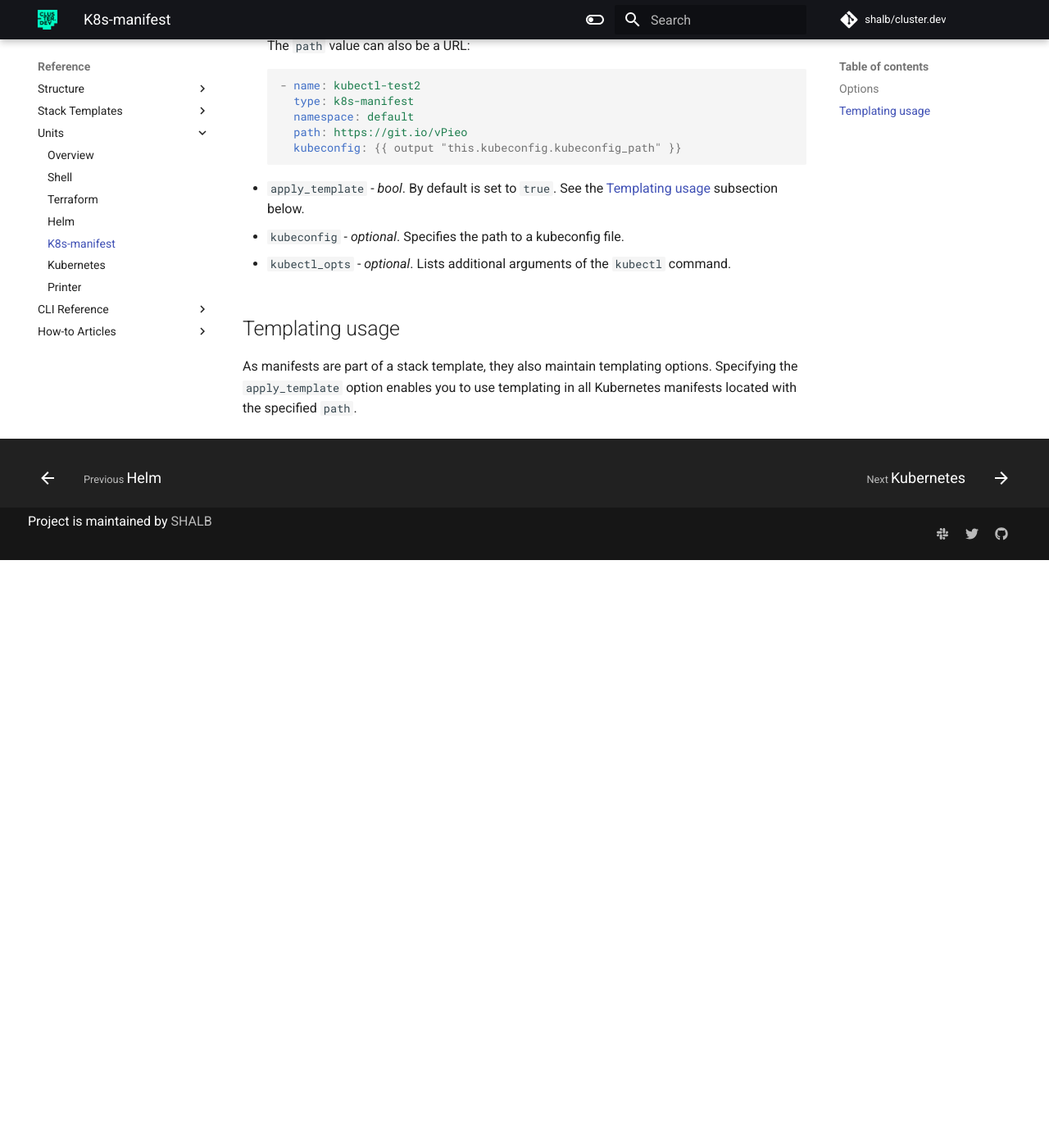
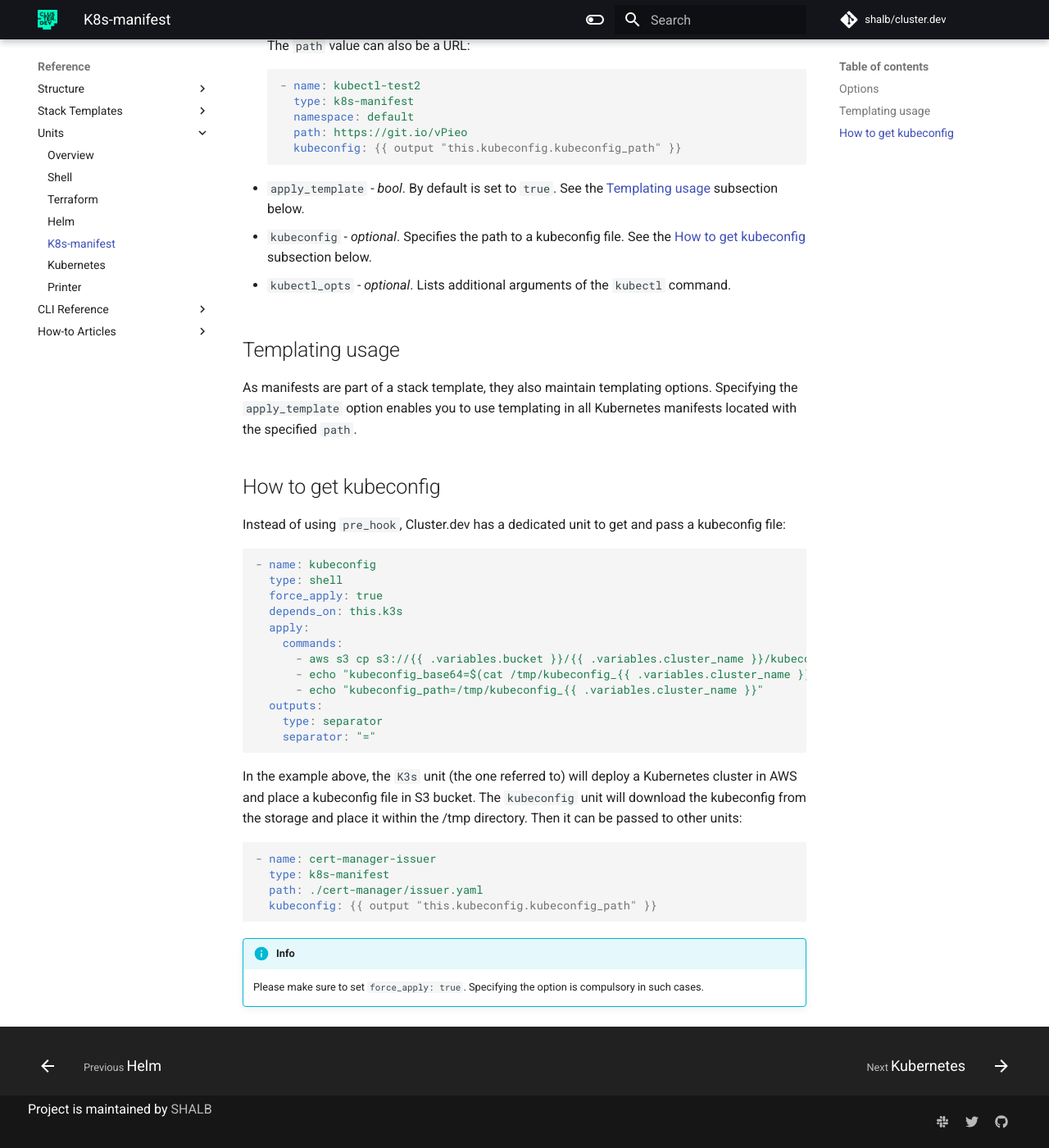
Before and after one commit to shalb/cluster.dev, an MkDocs documentation site: the page built from docs/units-k8s-manifest.md, in a window 1280 px wide and 1400 px high, scrolled down 777 px. Shown: the whole window at 82% size. Built offline with MkDocs 1.6.1 and Material for MkDocs 9.7.7, drawn with Linux system fonts in a browser that asks for light colours; comment, search, counter and statistics services are not loaded; before the commit the page ends 1460 px from its top, so only the background shows below that; some of the changed text lies outside the part shown.

Commit message:
add get a kubeconfig info

````diff
--- a/docs/units-k8s-manifest.md
+++ b/docs/units-k8s-manifest.md
@@ -17,7 +17,7 @@ Example:
 
 ## Options
 
-* `force_apply` - bool, optional. By default is false. If set to true, the unit will be applied when any dependent unit is planned to be changed.
+* `force_apply` - *bool*, *optional*. By default is false. If set to true, the unit will be applied when any dependent unit is planned to be changed.
 
 * `namespace` - *optional*. Corresponds to `kubectl -n`.
 
@@ -37,10 +37,41 @@ Example:
 
 * `apply_template` - *bool*. By default is set to `true`. See the [Templating usage](#templating-usage) subsection below.
 
-* `kubeconfig` - *optional*. Specifies the path to a kubeconfig file.
+* `kubeconfig` - *optional*. Specifies the path to a kubeconfig file. See the [How to get kubeconfig](#how-to-get-kubeconfig) subsection below.
 
 * `kubectl_opts` - *optional*. Lists additional arguments of the `kubectl` command.
 
 ## Templating usage
 
 As manifests are part of a stack template, they also maintain templating options. Specifying the `apply_template` option enables you to use templating in all Kubernetes manifests located with the specified `path`.
+
+## How to get kubeconfig
+
+Instead of using `pre_hook`, Cluster.dev has a dedicated unit to get and pass a kubeconfig file:
+
+```yaml
+- name: kubeconfig
+  type: shell
+  force_apply: true
+  depends_on: this.k3s
+  apply:
+    commands:
+      - aws s3 cp s3://{{ .variables.bucket }}/{{ .variables.cluster_name }}/kubeconfig /tmp/kubeconfig_{{ .variables.cluster_name }}
+      - echo "kubeconfig_base64=$(cat /tmp/kubeconfig_{{ .variables.cluster_name }} | base64 -w 0)"
+      - echo "kubeconfig_path=/tmp/kubeconfig_{{ .variables.cluster_name }}"
+  outputs:
+    type: separator
+    separator: "="
+```
+
+In the example above, the `K3s` unit (the one referred to) will deploy a Kubernetes cluster in AWS and place a kubeconfig file in S3 bucket. The `kubeconfig` unit will download the kubeconfig from the storage and place it within the /tmp directory. Then it can be passed to other units:
+
+```yaml
+- name: cert-manager-issuer
+  type: k8s-manifest
+  path: ./cert-manager/issuer.yaml
+  kubeconfig: {{ output "this.kubeconfig.kubeconfig_path" }}
+```
+
+!!! Info
+    Please make sure to set `force_apply: true`. Specifying the option is compulsory in such cases.
````
